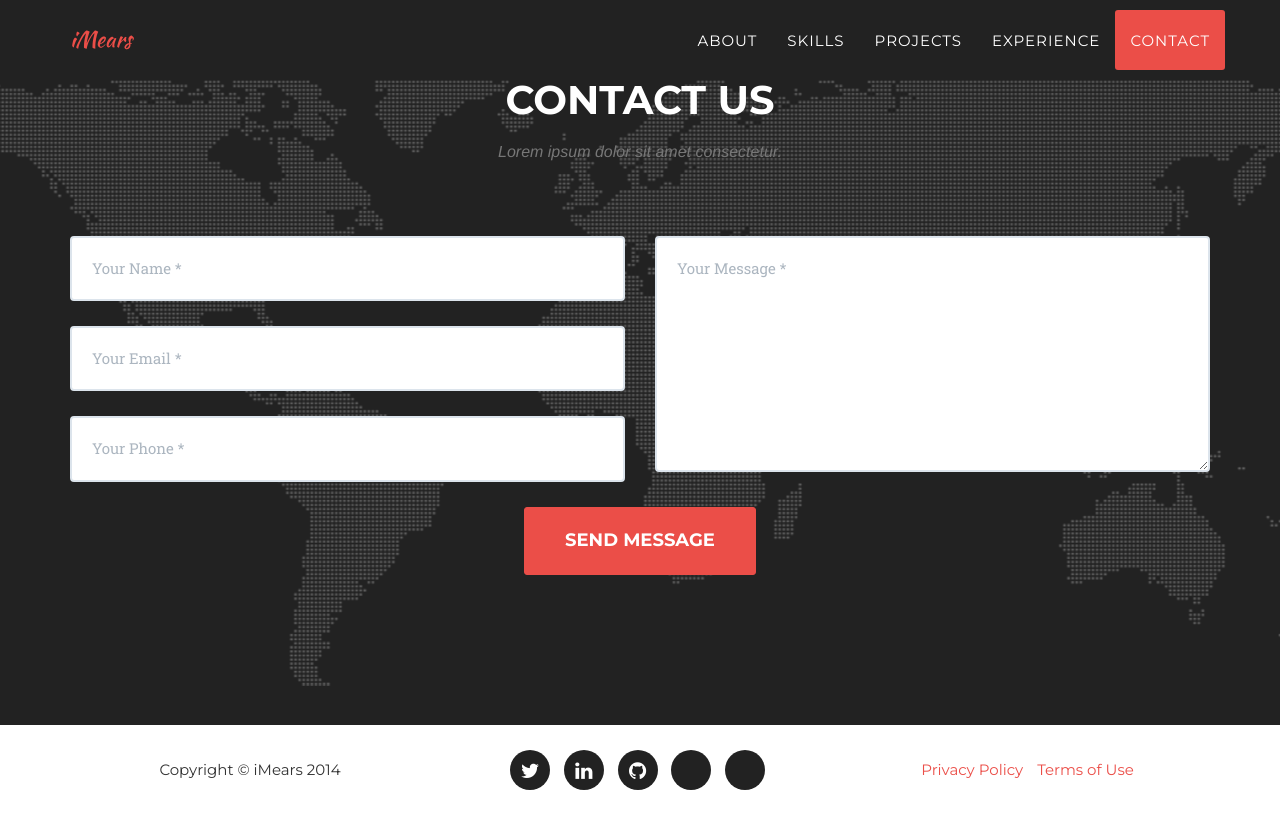
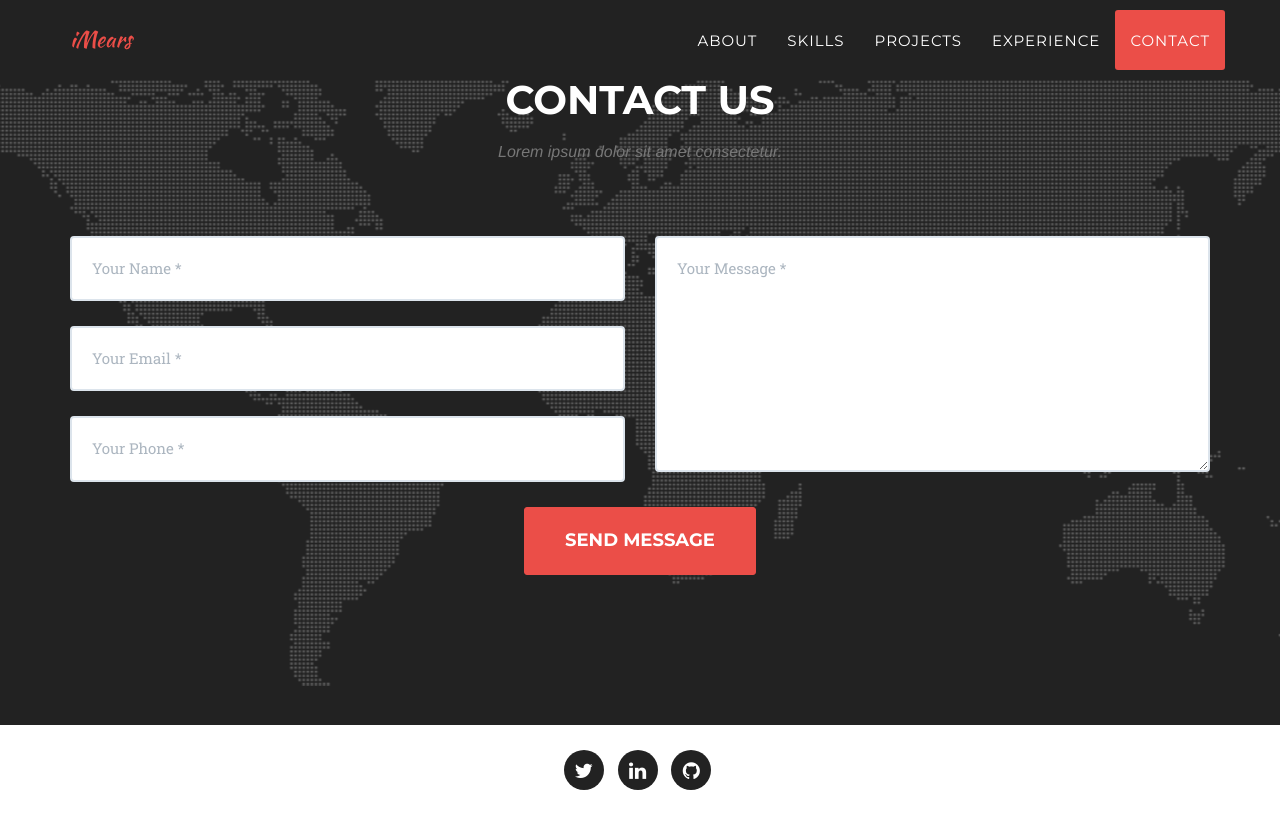
Before and after one commit to iMears/iMears.github.io, a Jekyll site: the page built from index.html, in a window 1280 px wide and 900 px high, scrolled down 5873 px. Shown: the top 829 px of the window. Built offline with Jekyll 4.4.1, drawn with Linux system fonts in a browser that asks for light colours; some web fonts are replaced.

Commit message:
Update footer to not have copy right or privacy policy

```diff
--- a/_config.yml
+++ b/_config.yml
@@ -33,10 +33,6 @@
     url: https://www.linkedin.com/in/maxwellmears
   - title: github
     url: http://github.com/imears
-  - title:
-    url:
-  - title:
-    url:
 
 # Postal address (add as many lines as necessary)
 address:
--- a/_includes/footer.html
+++ b/_includes/footer.html
@@ -1,10 +1,7 @@
   <footer>
         <div class="container">
             <div class="row">
-                <div class="col-md-4">
-                    <span class="copyright">Copyright &copy; {{ site.title }} 2014</span>
-                </div>
-                <div class="col-md-4">
+                <div class="col-md-4 col-md-offset-4">
                     <ul class="list-inline social-buttons">
                         {% for network in site.social %}
                         <li><a href="{{ network.url }}"><i class="fa fa-{{ network.title }}"></i></a>
@@ -12,14 +9,6 @@
                         {% endfor %}
                     </ul>
                 </div>
-                <div class="col-md-4">
-                    <ul class="list-inline quicklinks">
-                        <li><a href="#">Privacy Policy</a>
-                        </li>
-                        <li><a href="#">Terms of Use</a>
-                        </li>
-                    </ul>
-                </div>
             </div>
         </div>
     </footer>
```
